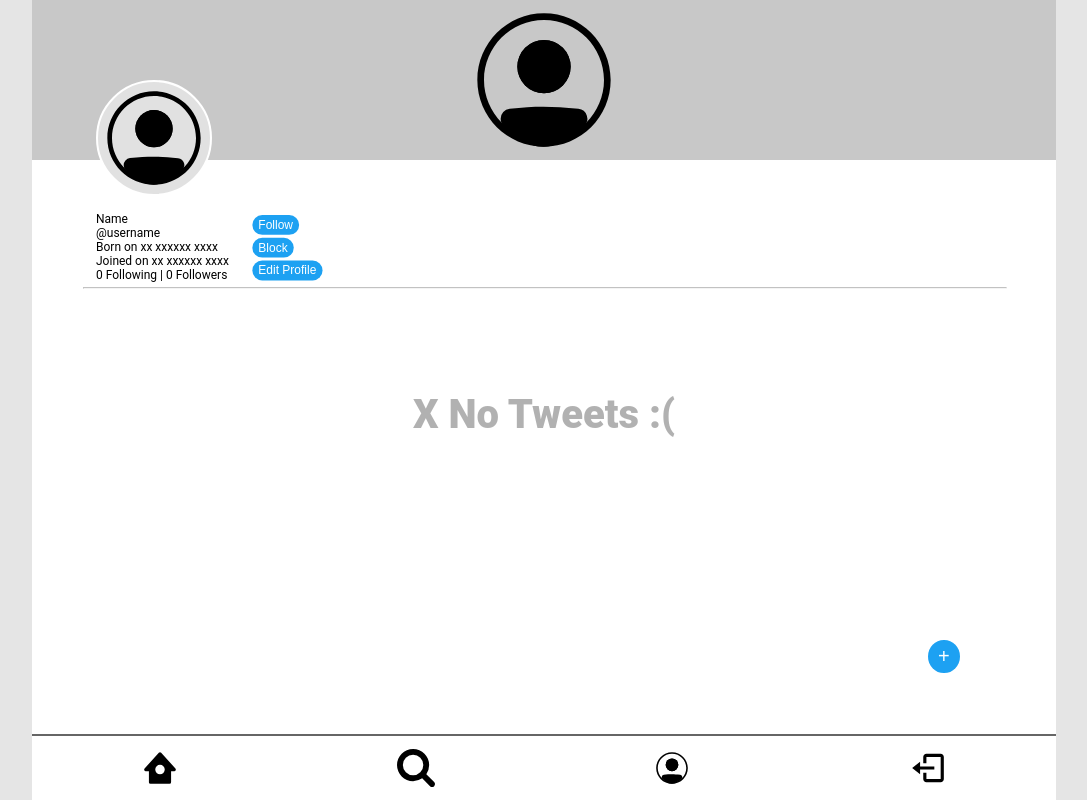
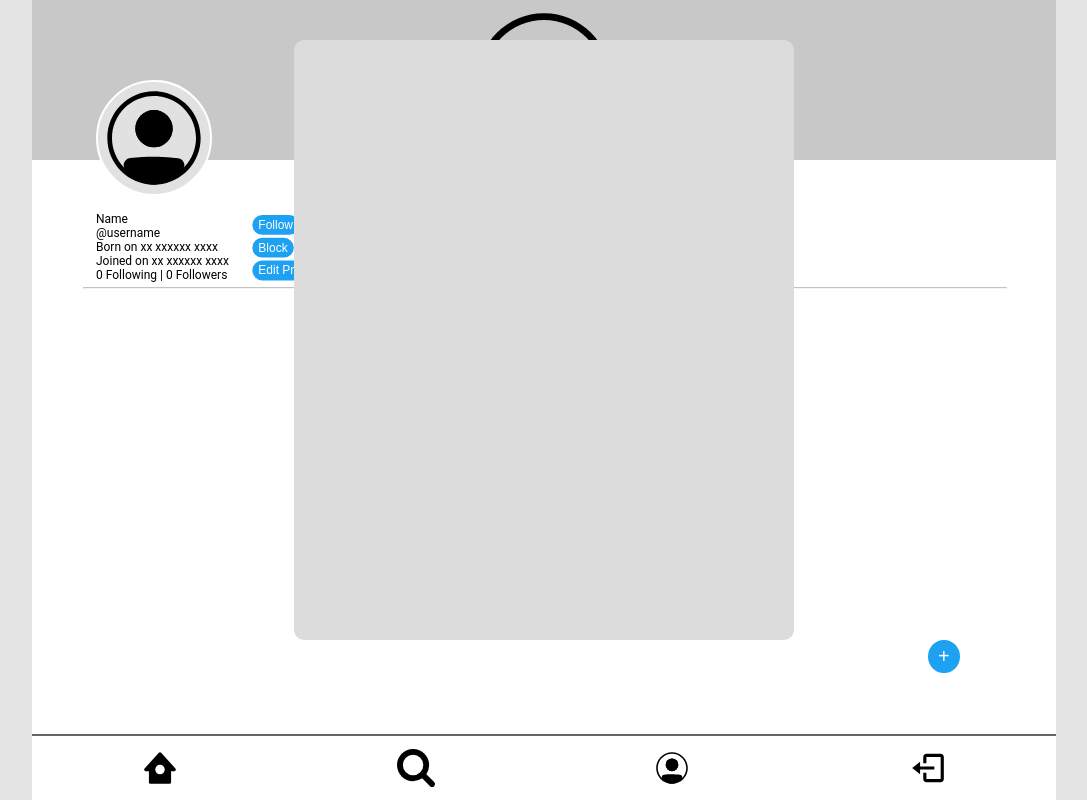
Before and after one commit to asmaahamid02/twitter, a PHP site: page /views/profile.html in a window 1280 px wide. Shown: the whole page, without its empty margins (96-1183 px from the left). Run offline with PHP 8.4, Linux system fonts and the light colour scheme.

Commit message:
implemented profile edit popup

```diff
--- a/app/assets/css/profile.css
+++ b/app/assets/css/profile.css
@@ -114,3 +114,17 @@ body {
 .footer img:hover {
     opacity: .8;
 }
+
+
+/* EDIT PROFILE CSS */
+
+.edit-profile{
+    width:500px;
+    height: 600px;
+    position: absolute;
+    top:5vh;
+    left: 50%;
+    transform: translateX(-50%);
+    background: rgb(220, 220, 220);
+    border-radius: 10px;
+}
--- a/app/views/profile.html
+++ b/app/views/profile.html
@@ -59,9 +59,15 @@
 
         </div>
 
-
-
     </section>
 
 
+    <!-- EDIT PROFILE -->
+
+    <form action="" class="edit-profile">
+
+
+    </form>
+
+
 </body>
```
